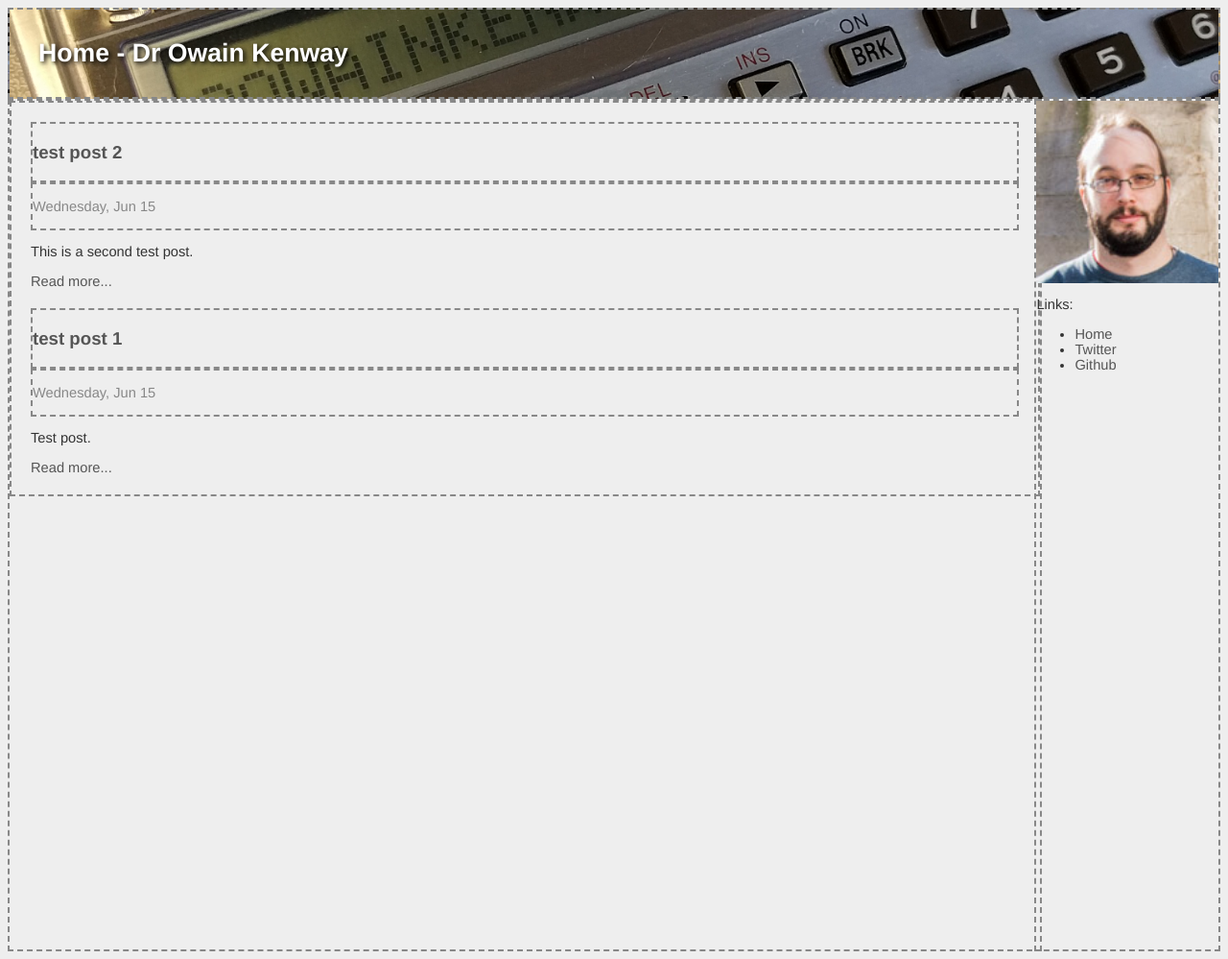
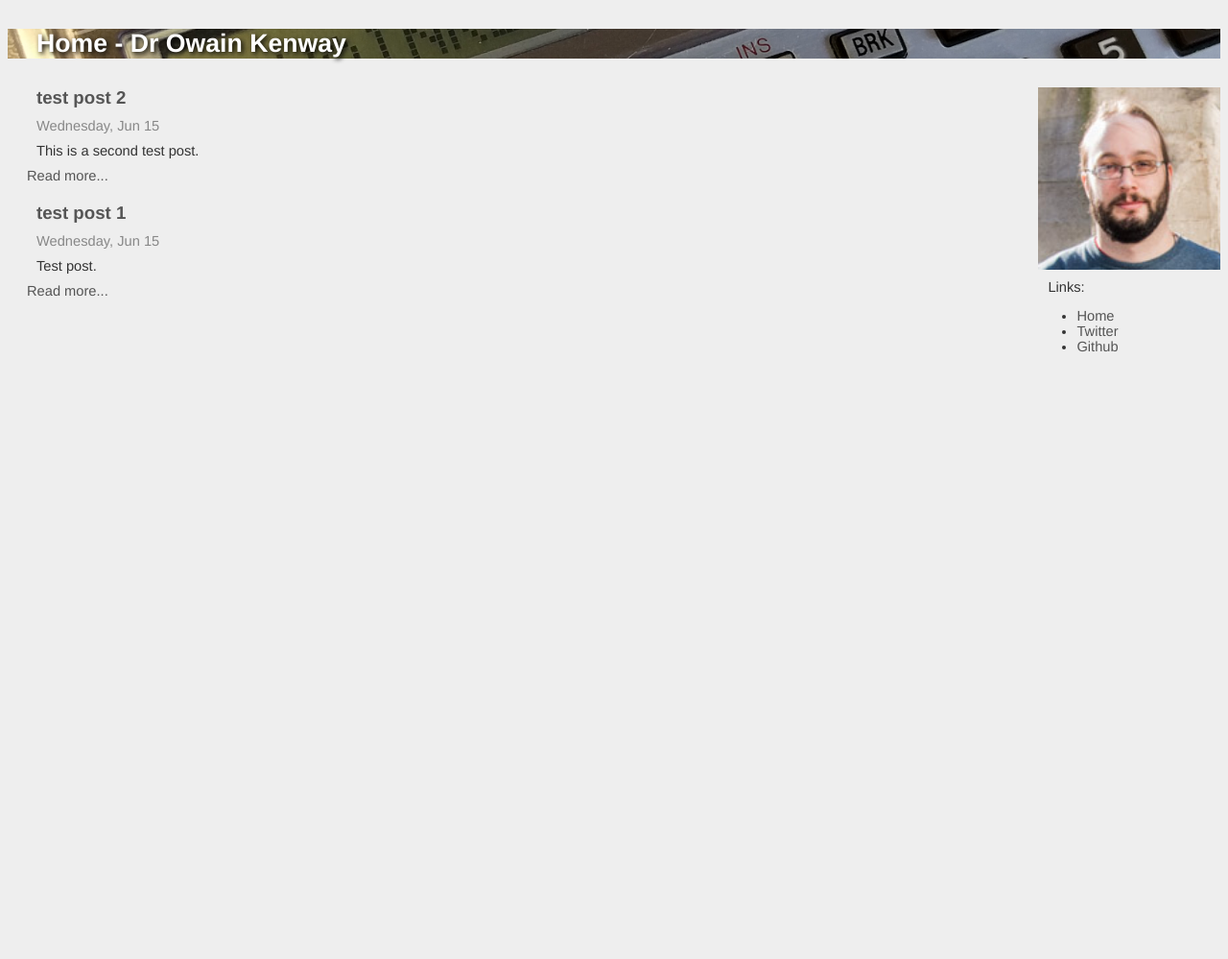
Before and after one commit to owainkenwayucl/owainkenwayucl.github.io, a Jekyll site: the page built from index.md, in a window 1280 px wide. Shown: the whole page at 96% size. Built offline with Jekyll 4.4.1, drawn with Linux system fonts in a browser that asks for light colours.

Commit message:
Update main.css

```diff
--- a/css/main.css
+++ b/css/main.css
@@ -16,9 +16,9 @@
 }
 
 div {
-  border-style: dashed;
+/*  border-style: dashed;
   border-width: 2px;
-  border-color: #888;
+  border-color: #888; */
 }
 
 article {
@@ -27,6 +27,10 @@
   border-style: none;
   margin: 20px;
 
+}
+
+p {
+  margin: 10px
 }
 
 a:link {
```
